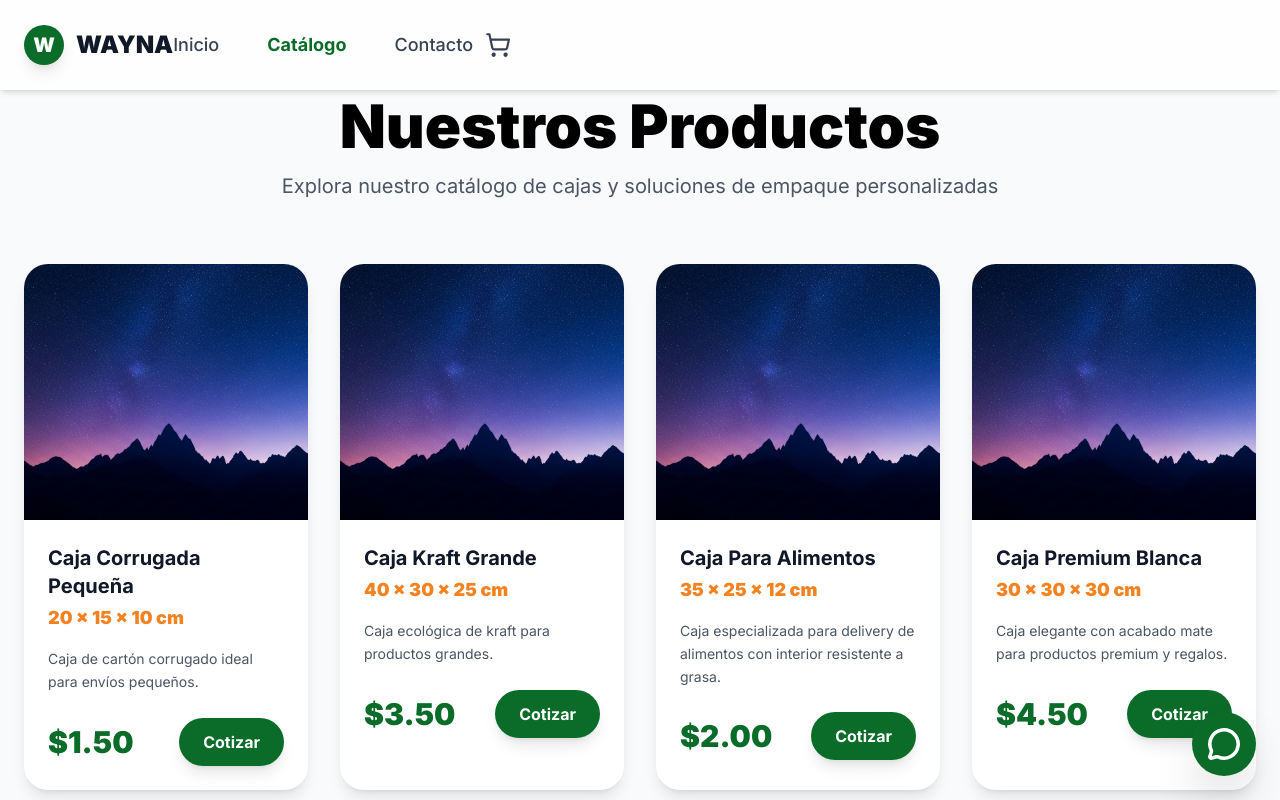
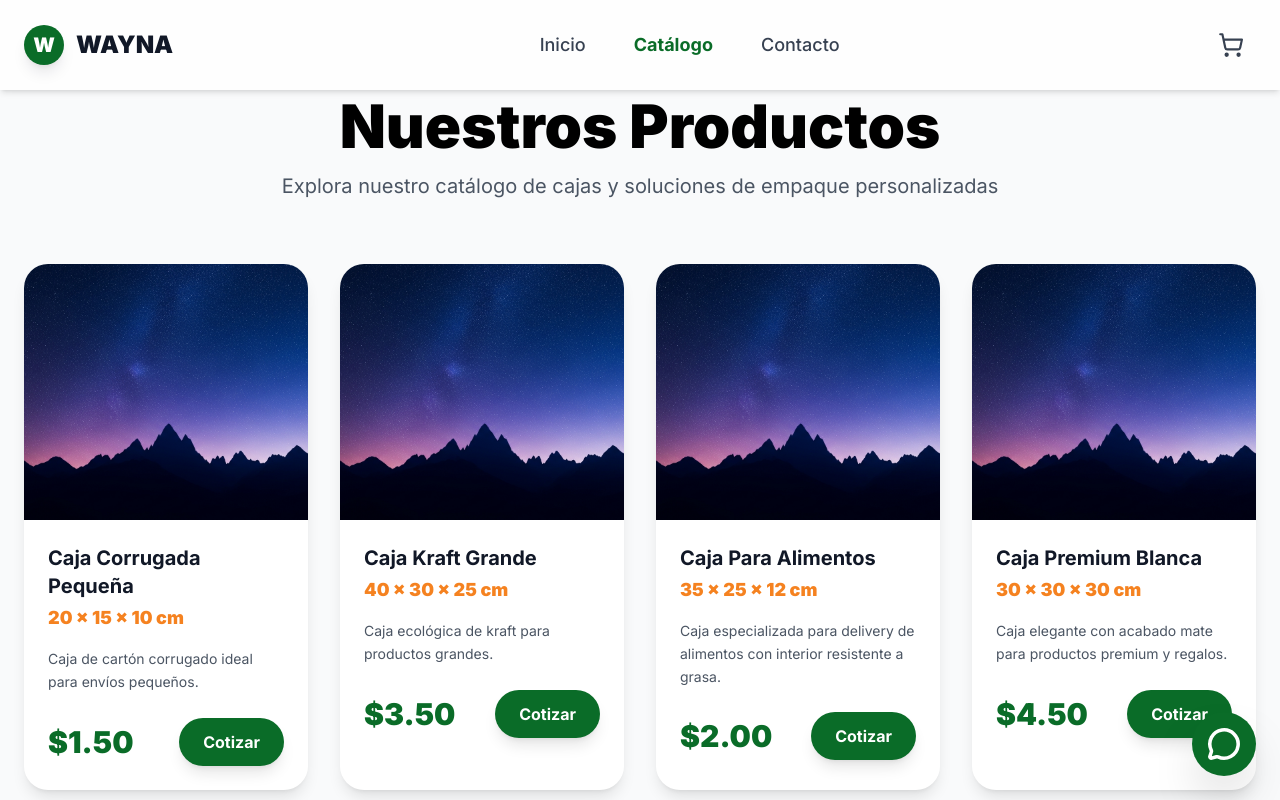
Before and after one commit to FelipeZapata137/Wayna-Web, a React (Vite) app: page /tienda in a window 1280 px wide. Shown: the top 800 px of the page. Built offline with nearby package versions, Linux system fonts and the light colour scheme.

Commit message:
Arreglo definitivo del scroll horizontal

```diff
--- a/src/index.css
+++ b/src/index.css
@@ -6,23 +6,17 @@
 
 * {
   font-family: 'Inter', system-ui, -apple-system, sans-serif;
-  box-sizing: border-box;
 }
 
 html,
 body,
 #root {
-  margin: 0;
-  padding: 0;
-  width: 100%;
-  max-width: 100vw;
-  overflow-x: hidden !important;
-  scroll-behavior: smooth;
+  overflow-x: hidden;
 }
 
-div, section, main, header, footer {
-  width: 100%;
-  max-width: 100%;
+.max-w-7xl {
+  max-width: 100vw !important;
+  padding-left: 0 1.5rem;
 }
 
 img {
```
